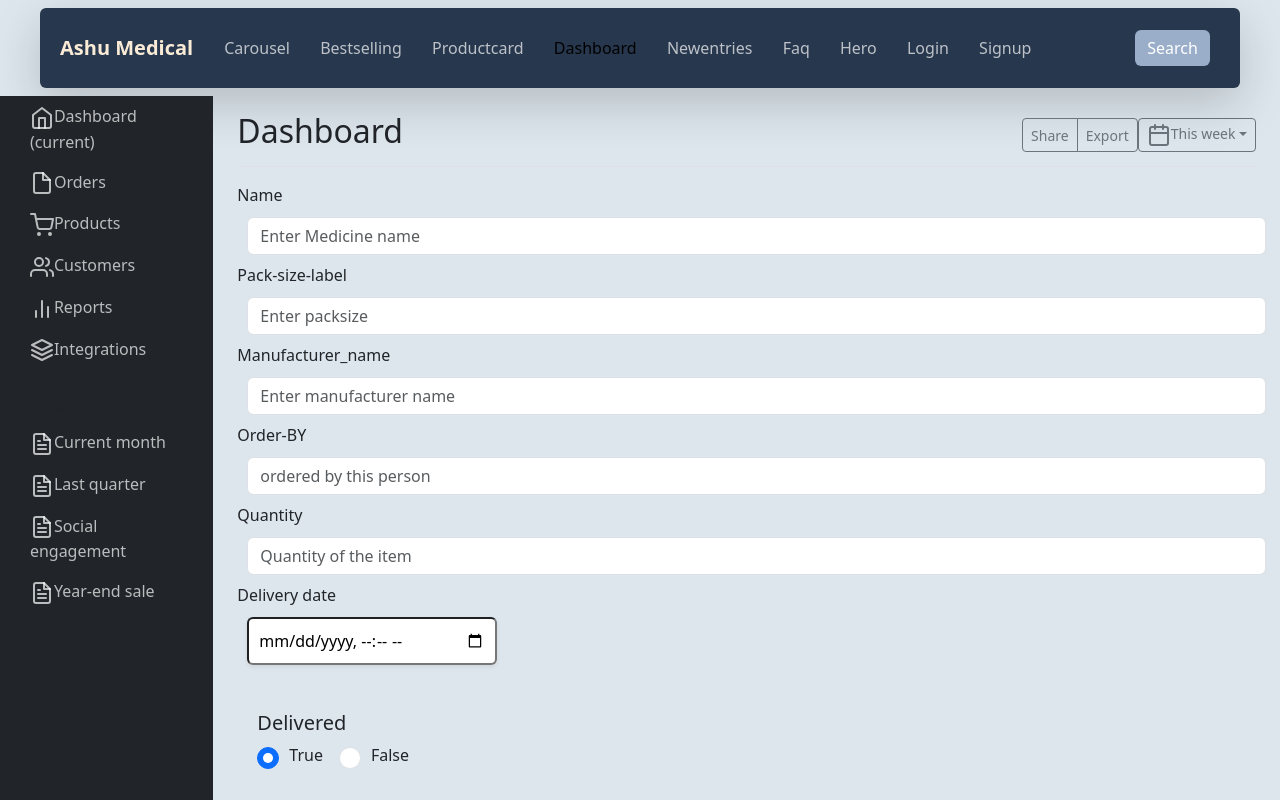
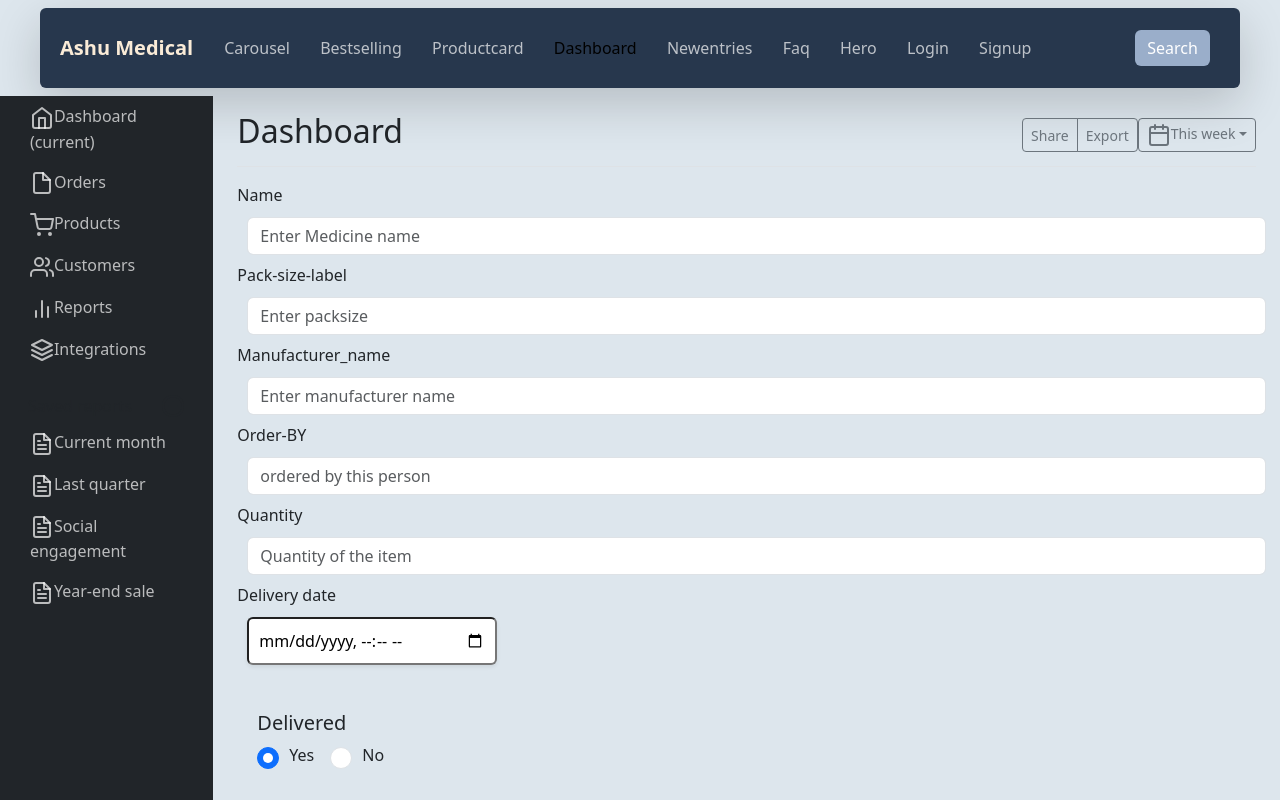
Before and after one commit to shivanshpachauri/AshuMedical, a React (Vite) app in the folder frontend/AshuMedical/: page /dashboard/customers in a window 1280 px wide. Shown: the top 800 px of the page. Built offline with nearby package versions, Linux system fonts and the light colour scheme.

Commit message:
minor changes in the customers component

```diff
--- a/frontend/AshuMedical/src/components/Dashboard/Customers/Customers.jsx
+++ b/frontend/AshuMedical/src/components/Dashboard/Customers/Customers.jsx
@@ -117,7 +117,7 @@ export default function Customers() {
             //   }
           />
           <label className="form-check-label" htmlFor="deliverytrue">
-            True
+            Yes
           </label>
         </div>
         <div className="form-check form-check-inline">
@@ -134,7 +134,7 @@ export default function Customers() {
             //   }
           />
           <label className="form-check-label" htmlFor="deliveryfalse">
-            False
+            No
           </label>
         </div>
       </div>
```
